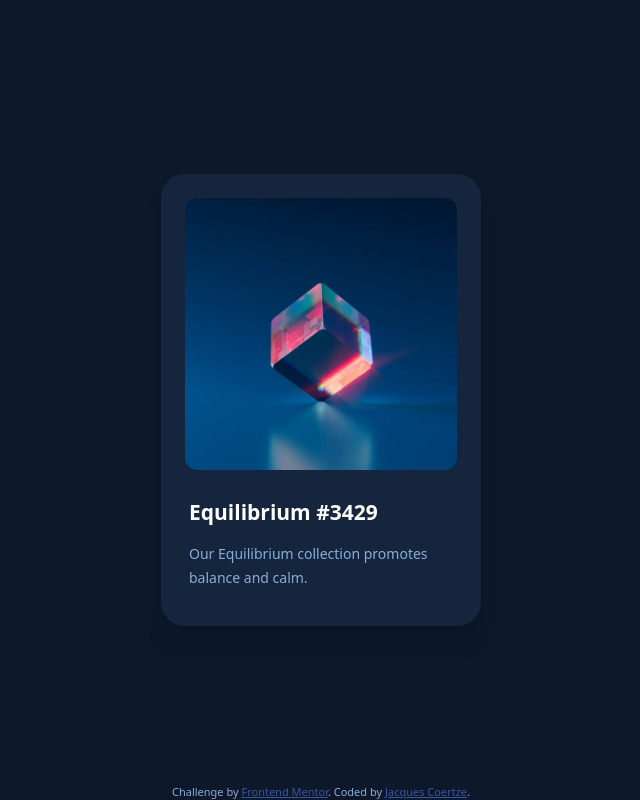
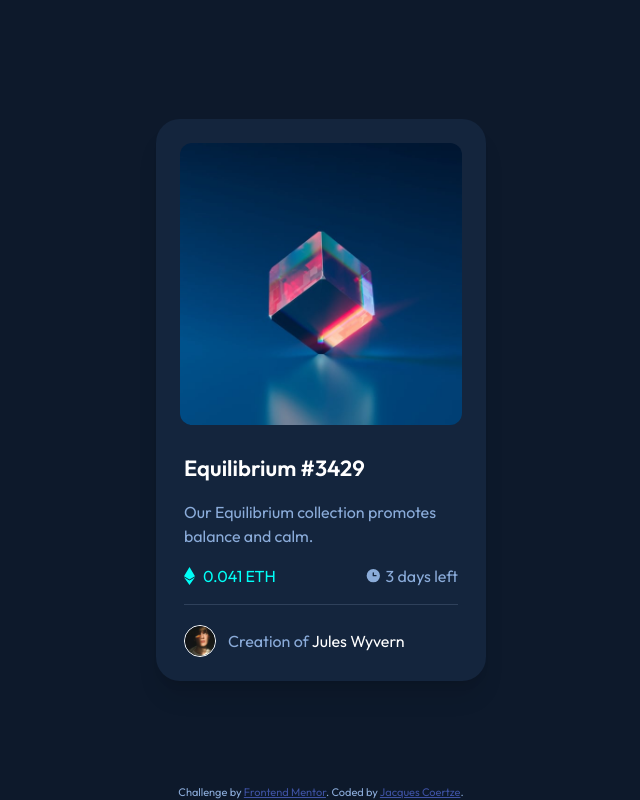
Before and after one commit to Tripex48/FEM_nft-preview-card-component, a website built with Vite: page index.html in a window 1280 px wide. Shown: the whole page, without its empty margins (319-959 px from the left). Built offline with nearby package versions, Linux system fonts and the light colour scheme.

Commit message:
feat: Finalised the NTF card design

```diff
--- a/index.html
+++ b/index.html
@@ -12,18 +12,49 @@
   <link rel="stylesheet" href="/style.css" />
 </head>
 
-<body class="grid h-screen place-content-center bg-darkbluemain font-sans text-[14px] text-softblue font-normal">
-  <main class="mx-auto min-w-[320px] max-w-[320px] rounded-3xl bg-dardkbluecard shadow-xl">
+<body class="grid h-screen place-content-center bg-darkbluemain font-outfit text-[16px] text-softblue font-normal">
+  <main class="mx-auto min-w-[330px] max-w-[330px] rounded-3xl bg-dardkbluecard shadow-xl">
     <div class="p-6">
+      <div
+        class="group overlay overlayFade hover:bg-opacity-50 rounded-xl hover:cursor-pointer hover:bg-cyan grid place-content-center">
+        <svg width="48" height="48" xmlns="http://www.w3.org/2000/svg" class="opacity-0 group-hover:opacity-100">
+          <g fill="none" fill-rule="evenodd">
+            <path d="M0 0h48v48H0z" />
+            <path
+              d="M24 9C14 9 5.46 15.22 2 24c3.46 8.78 12 15 22 15 10.01 0 18.54-6.22 22-15-3.46-8.78-11.99-15-22-15Zm0 25c-5.52 0-10-4.48-10-10s4.48-10 10-10 10 4.48 10 10-4.48 10-10 10Zm0-16c-3.31 0-6 2.69-6 6s2.69 6 6 6 6-2.69 6-6-2.69-6-6-6Z"
+              fill="#FFF" fill-rule="nonzero" />
+          </g>
+        </svg>
+      </div>
       <img src="/image-equilibrium.jpg" alt="Equilibrium" class="rounded-xl" />
     </div>
-    <div class="px-7 pt-1 pb-9">
-      <h1 class="text-[21px] font-semibold leading-snug text-white">
+    <div class="px-7 pt-1 pb-6">
+      <h1 class="text-[22px] font-semibold leading-snug text-white hover:text-cyan hover:cursor-pointer">
         Equilibrium #3429
       </h1>
       <p class="pt-4 leading-6">
         Our Equilibrium collection promotes balance and calm.
       </p>
+      <div class="pt-4 flex flex-row justify-between">
+        <div class="flex flex-row gap-2 items-center">
+          <svg width="11" height="18" xmlns="http://www.w3.org/2000/svg">
+            <path d="M11 10.216 5.5 18 0 10.216l5.5 3.263 5.5-3.262ZM5.5 0l5.496 9.169L5.5 12.43 0 9.17 5.5 0Z"
+              fill="#00FFF8" /></svg>
+          <span class="text-cyan">0.041 ETH</span>
+        </div>
+        <div class="flex flex-row gap-1 items-center">
+          <svg width="17" height="17" xmlns="http://www.w3.org/2000/svg">
+            <path
+              d="M8.305 2.007a6.667 6.667 0 1 0 0 13.334 6.667 6.667 0 0 0 0-13.334Zm2.667 7.334H8.305a.667.667 0 0 1-.667-.667V6.007a.667.667 0 0 1 1.334 0v2h2a.667.667 0 0 1 0 1.334Z"
+              fill="#8BACD9" /></svg>
+          <span>3 days left</span>
+        </div>
+      </div>
+      <hr class="mt-4 text-darkblueline" />
+      <div class="pt-5 flex flex-row gap-3 items-center">
+        <img src="/image-avatar.png" alt="avatar" class="border-solid border-white border-[1px] rounded-full w-8" />
+        <p>Creation of <span class="text-white font-normal hover:text-cyan hover:cursor-pointer">Jules Wyvern</span></p>
+      </div>
     </div>
   </main>
   <footer class="fixed bottom-0 left-0 w-full text-center text-[11px]">
--- a/style.css
+++ b/style.css
@@ -1,3 +1,19 @@
 @tailwind base;
 @tailwind components;
 @tailwind utilities;
+
+@layer utilities {
+  .overlay {
+    height: 282px;
+    width: 282px;
+    position: absolute;
+    transition: all 0.3s ease;
+  }
+
+  .overlayFace {
+    height: 282px;
+    width: 282px;
+    top: 0;
+    left: 75px;
+  }
+}
```
Also changed, not shown: README.md, screenshots/screenshot_desktop.jpg (added), screenshots/screenshot_mobile.jpg (added).
